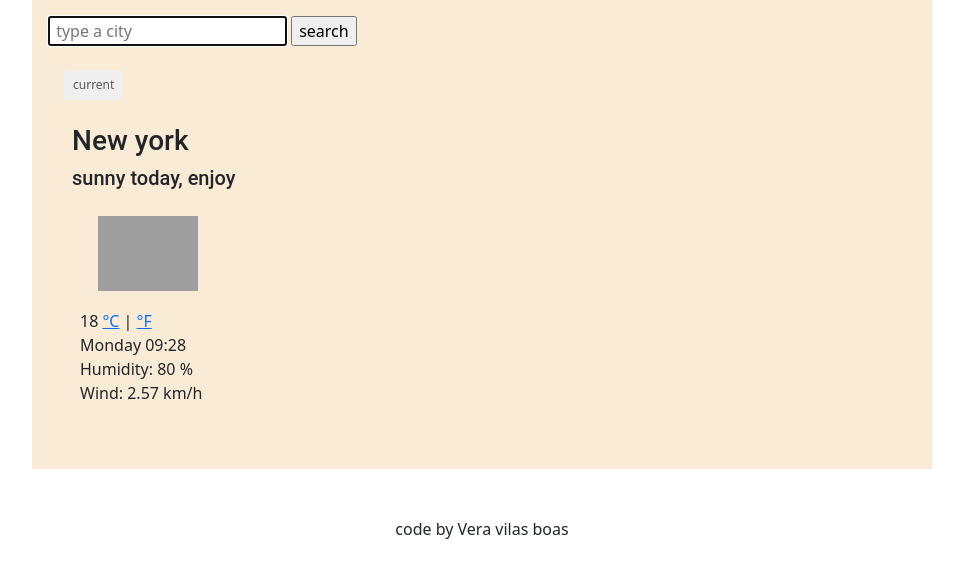
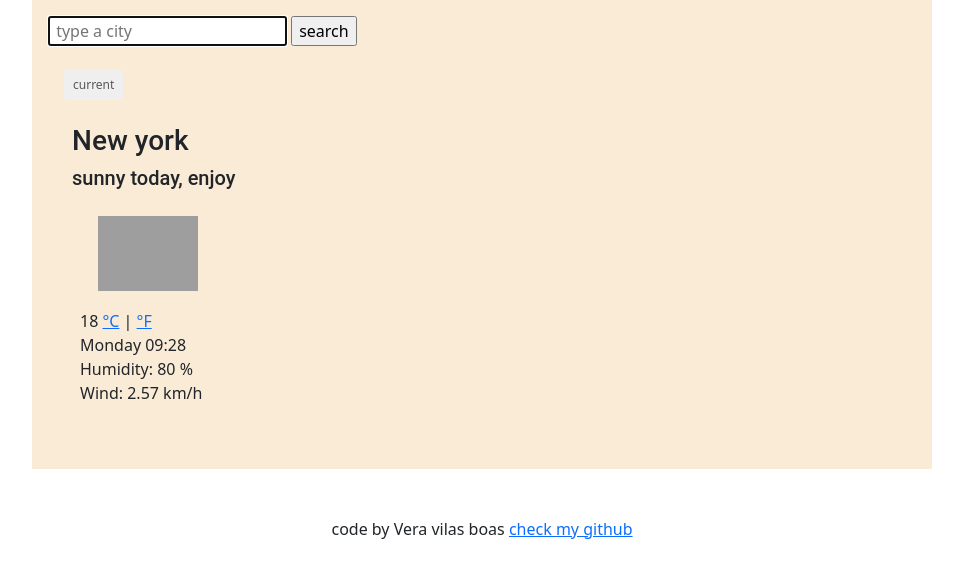
Before and after one commit to Verahvilasboas/weatherproject, a plain HTML site: page index.html in a window 1280 px wide. Shown: the whole page, without its empty margins (158-1121 px from the left). Drawn offline with nearby package versions, Linux system fonts and the light colour scheme; grey boxes are pictures that could not be loaded.

Commit message:
added github link

```diff
--- a/index.html
+++ b/index.html
@@ -93,7 +93,7 @@ crossorigin="anonymous"
         <br>
 
         <footer>
-          code by Vera vilas boas
+          code by Vera vilas boas   <a href="https://github.com/Verahvilasboas/weatherproject"> check my github </a>
         </footer>
 </div>
       </div>
```
